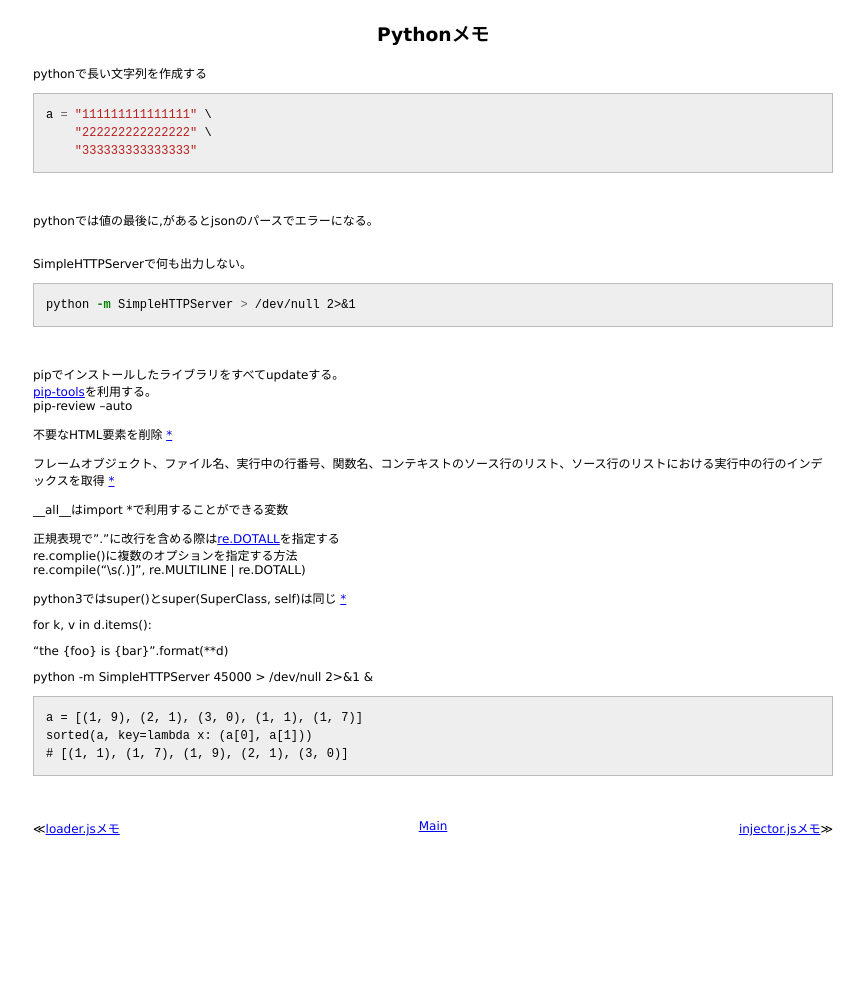
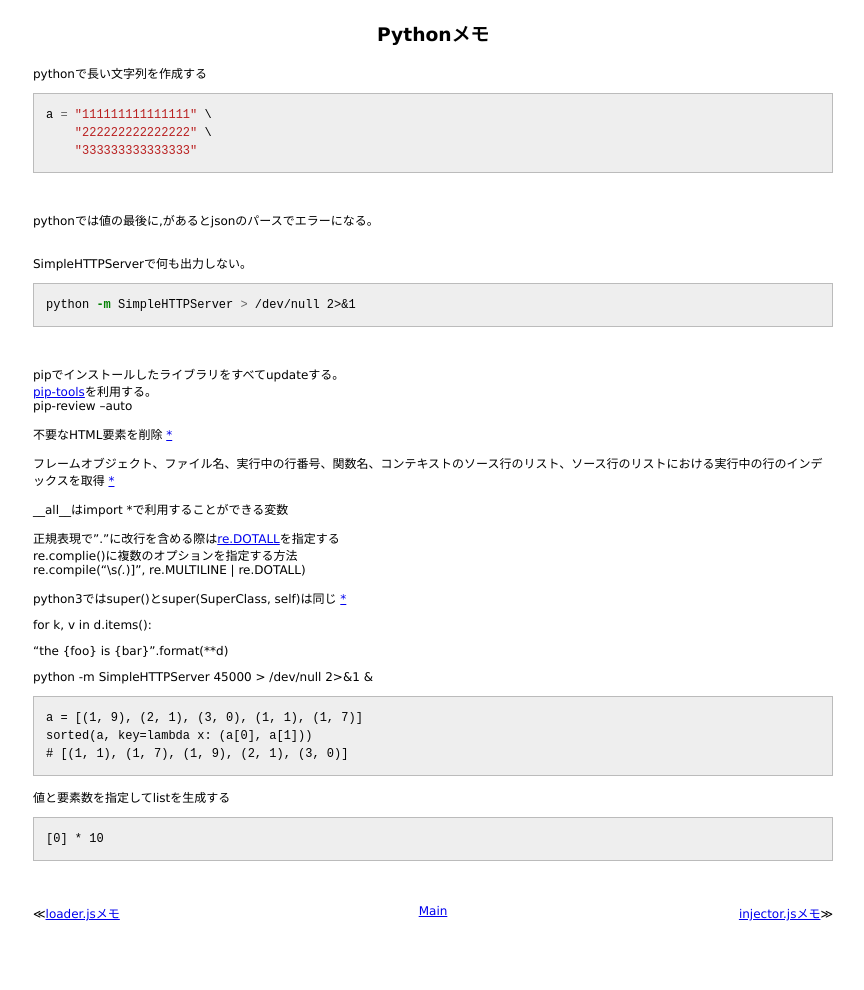
Before and after one commit to 38elements/38elements.github.com, a Jekyll site: the page built from _posts/2014-7-2-python.md, in a window 1280 px wide. Shown: the whole page, without its empty margins (207-1071 px from the left). Built offline with Jekyll 4.4.1, drawn with Linux system fonts in a browser that asks for light colours; Markdown is read by kramdown in place of the engine named in the settings; before the commit the page ends 905 px from its top, so only the background shows below that.

Commit message:
Update 2014-7-2-python.md

````diff
--- a/_posts/2014-7-2-python.md
+++ b/_posts/2014-7-2-python.md
@@ -48,3 +48,8 @@ a = [(1, 9), (2, 1), (3, 0), (1, 1), (1, 7)]
 sorted(a, key=lambda x: (a[0], a[1]))
 # [(1, 1), (1, 7), (1, 9), (2, 1), (3, 0)]
 ```
+
+値と要素数を指定してlistを生成する
+```
+[0] * 10
+```
````
